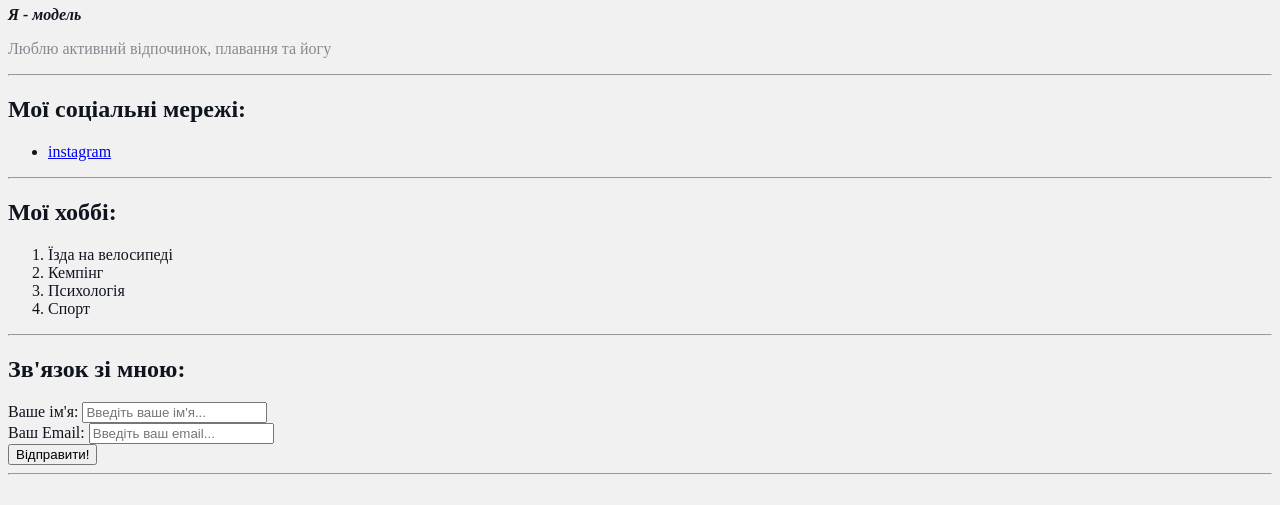
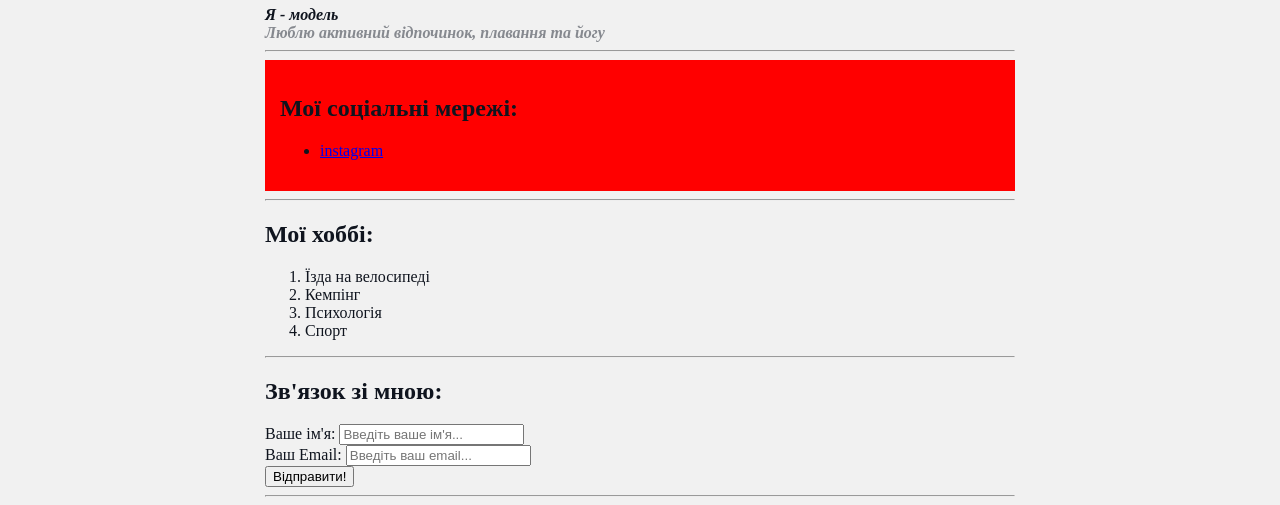
Before and after one commit to viriaa/CV, a plain HTML site: page index.html in a window 1280 px wide. Shown: the part 386-891 px from the top of the page. Before the commit the page ends 869 px from the top, so only its background shows below. Drawn offline with Linux system fonts and the light colour scheme; a web font is replaced by a local one.

Commit message:
box model

```diff
--- a/index.html
+++ b/index.html
@@ -8,23 +8,28 @@
     <link rel="stylesheet" href="styles.css" />
   </head>
   <body>
+    <div class="container">
       <div class="info">
         <img src="photo/photo_vicka.jpg" alt="моє фото" class="avatar" />
         <h1>Вікторія Чорна</h1>
         <p id="black">
-        <em><strong>Я - модель</strong> </em>
+          <strong>Я - модель</strong>
         </p>
         <p>Люблю активний відпочинок, плавання та йогу</p>
       </div>
 
       <hr />
-
+      <div class="social">
         <h2>Мої соціальні мережі:</h2>
         <ul>
           <li>
-        <a href="https://instagram.com/vi_ri_a" target="_blank">instagram</a>
+            <a href="https://instagram.com/vi_ri_a" target="_blank"
+              >instagram</a
+            >
           </li>
         </ul>
+      </div>
+
       <hr />
       <h2>Мої хоббі:</h2>
       <ol>
@@ -46,5 +51,6 @@
         <input type="submit" value="Відправити!" />
       </form>
       <hr />
+    </div>
   </body>
 </html>
--- a/styles.css
+++ b/styles.css
@@ -20,4 +20,17 @@ body {
 
 .info p {
   color: #86898f;
+  margin: 0;
+  font-style: italic;
+  font-weight: bolder;
+  /* letter-spacing: 2px; */
 }
+/* Box Model  */
+.container {
+  max-width: 750px;
+  margin: auto;
+}
+.social {
+  background: red;
+  padding: 15px;
+}
```
Lines whose indentation alone changed are shown as unchanged.
